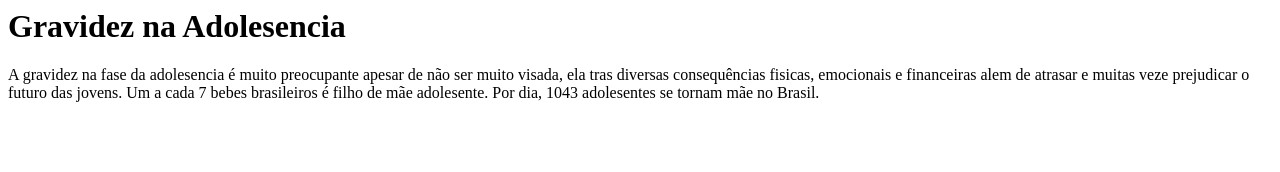
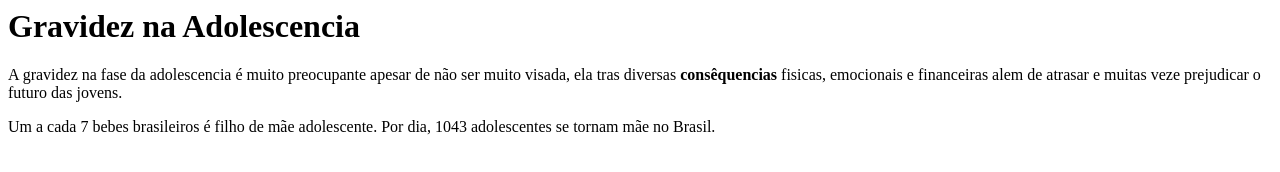
Before and after one commit to hisahisa1/pensamento1E2023, a plain HTML site: page index.html in a window 1280 px wide. Drawn offline with Linux system fonts and the light colour scheme.

Commit message:
paragrafo

```diff
--- a/index.html
+++ b/index.html
@@ -1,4 +1,4 @@
-<h1>Gravidez na Adolesencia</h1>
-A gravidez na fase da adolesencia é muito preocupante apesar de não ser muito visada, ela tras diversas consequências fisicas,
-emocionais e financeiras alem de atrasar e muitas veze prejudicar o futuro das jovens. Um a cada 7 bebes brasileiros é filho
-de mãe adolesente. Por dia, 1043 adolesentes se tornam mãe no Brasil.
+<h1>Gravidez na Adolescencia</h1>
+<p>A gravidez na fase da adolescencia é muito preocupante apesar de não ser muito visada, ela tras diversas <strong>consêquencias</strong> fisicas,
+emocionais e financeiras alem de atrasar e muitas veze prejudicar o futuro das jovens.</p>
+<p>Um a cada 7 bebes brasileiros é filho de mãe adolescente. Por dia, 1043 adolescentes se tornam mãe no Brasil.</p>
```
